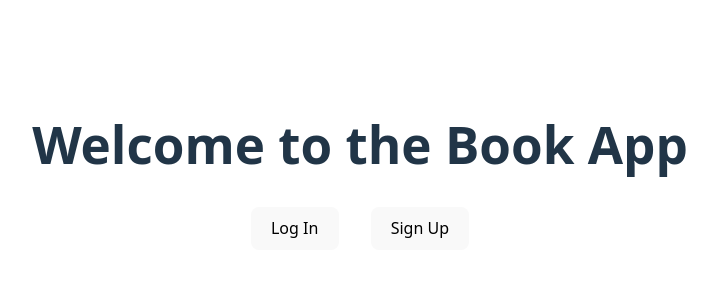
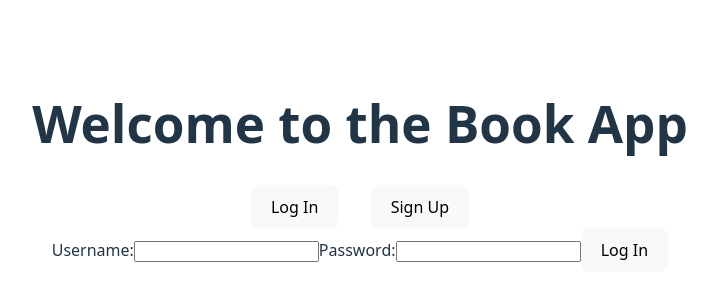
Before and after one commit to earvin-tech/Book_app_Frontend, a React (Vite) app: page / in a window 1280 px wide. Shown: the part 234-534 px from the top of the page, without its empty margins (280-997 px from the left). Built offline with nearby package versions, Linux system fonts and the light colour scheme.

Commit message:
Login page

```diff
--- a/src/main.jsx
+++ b/src/main.jsx
@@ -3,12 +3,14 @@ import { createRoot } from 'react-dom/client'
 import './index.css'
 import App from './App.jsx'
 import { ApiContextProvider } from './contexts/ApiContextProvider.jsx'
+import LoginForm from './pages/loginPage.jsx'
 
 
 createRoot(document.getElementById('root')).render(
   <StrictMode>
     <ApiContextProvider>
     <App />
+    <LoginForm />
     </ApiContextProvider>
   </StrictMode>,
 )
--- /dev/null
+++ b/src/pages/loginPage.jsx
@@ -0,0 +1,43 @@
+import React from "react";
+
+class LoginForm extends React.Component {
+    constructor(props) {
+        super(props);
+
+        this.state = {
+            username: "",
+            password: ""
+        }
+    }
+
+    handleChangeUsername = (event) => {
+
+        this.setState({username: event.target.value});
+    }
+
+    handleChangePassword = (event) => {
+
+        this.setState({password: event.target.value});
+    }
+
+    handleFormSubmit = (event) => {
+        event.preventDefault();
+        console.log("Logging in" + JSON.stringify(this.state));
+    }
+
+    render() {
+        return(
+            <div>
+                <form onSubmit={this.handleFormSubmit} >
+                    <label>Username:</label>
+                    <input type="text" value={this.state.username} onChange={this.handleChangeUsername}/>
+                    <label>Password:</label>
+                    <input type="password" value={this.state.password} onChange={this.handleChangePassword}/>
+                    <button type="submit">Log In</button>
+                </form>
+            </div>
+        )
+    }
+}
+
+export default LoginForm;
```
